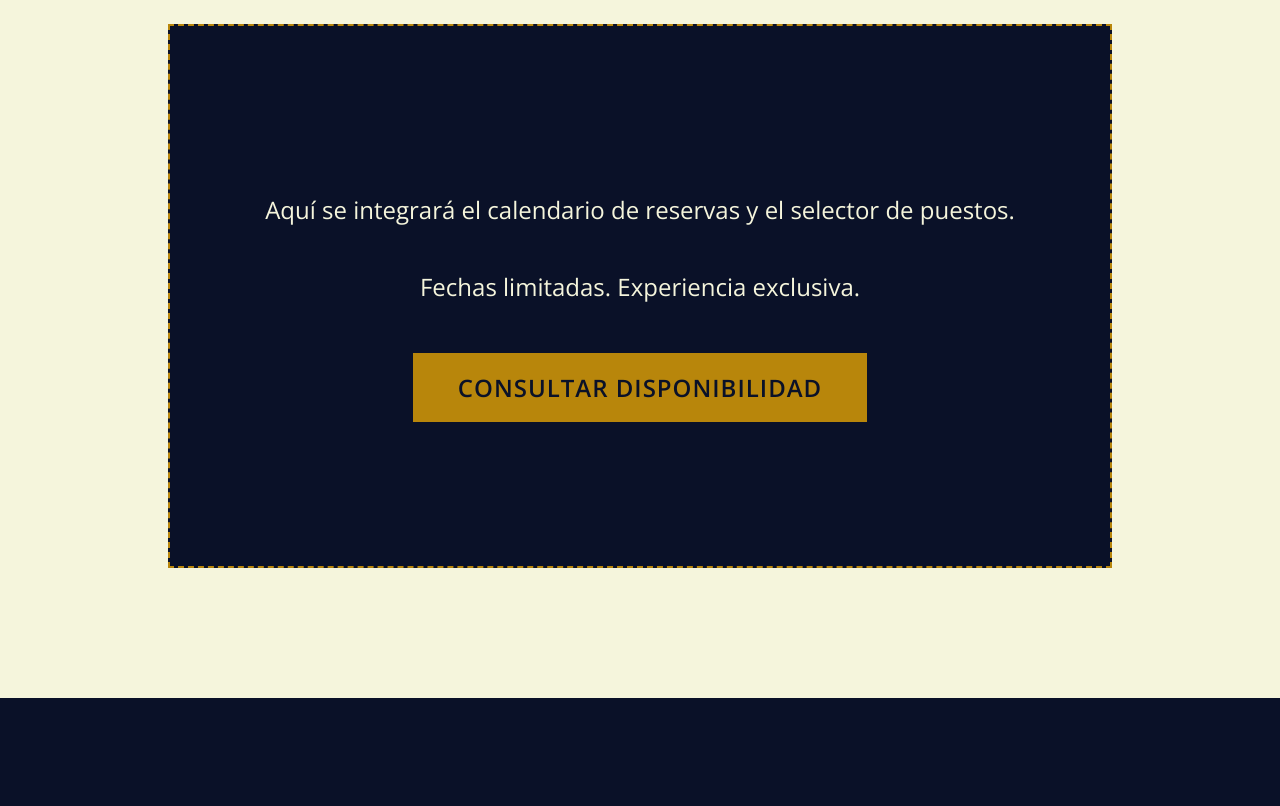
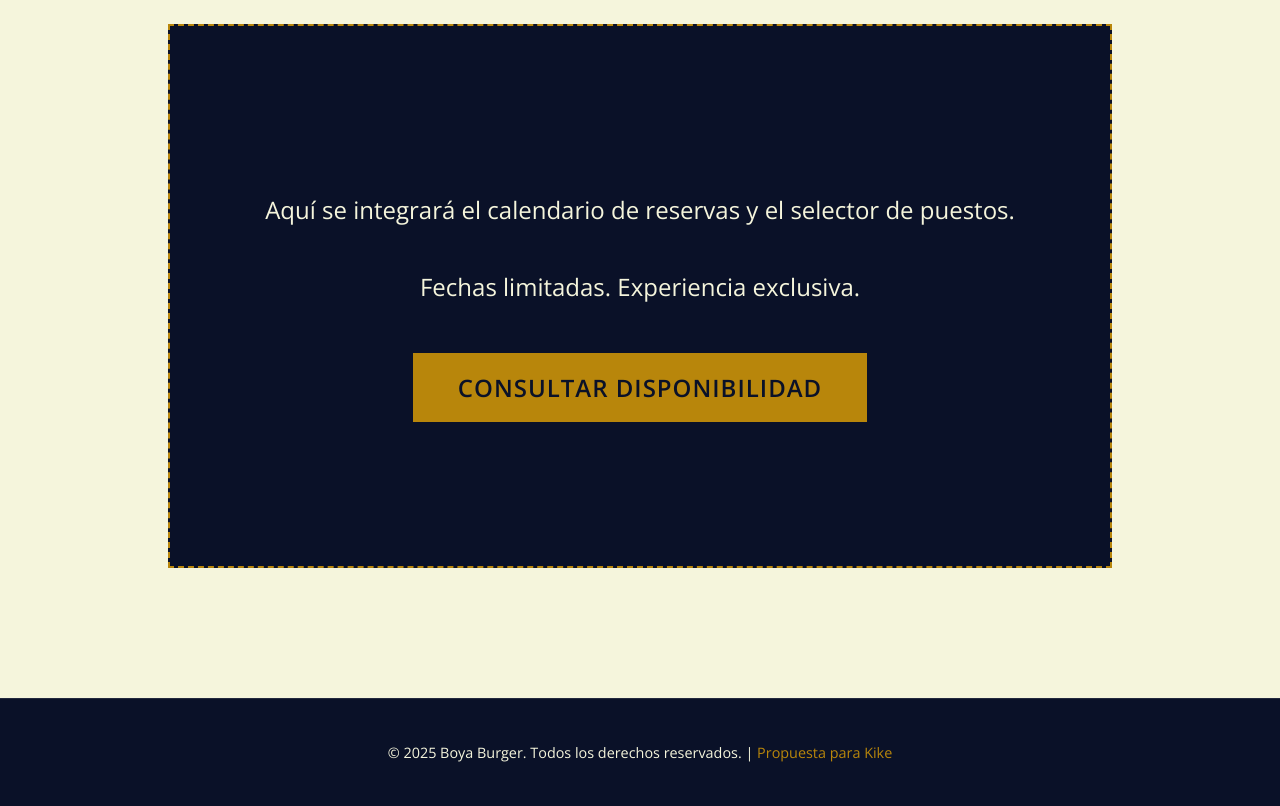
Before and after one commit to TomTondreau/boyaburgers, a plain HTML site: page index.html in a window 1280 px wide. Shown: the part 3388-4194 px from the top of the page. Before the commit the page ends 4086 px from the top, so only its background shows below. Drawn offline with nearby package versions, Linux system fonts and the light colour scheme; placeholder pictures from the web are drawn by us.

```diff
--- a/index.html
+++ b/index.html
@@ -231,6 +231,22 @@
         .calendar-placeholder .cta-button {
             margin-top: 30px;
         }
+        .footer {
+            background-color: var(--color-navy);
+            color: var(--color-off-white);
+            padding: 30px 5%;
+            text-align: center;
+            font-size: 0.9rem;
+            border-top: 1px solid rgba(255,255,255,0.1);
+        }
+        .footer a {
+            color: var(--color-gold);
+            text-decoration: none;
+            transition: color 0.3s ease;
+        }
+        .footer a:hover {
+            color: var(--color-off-white);
+        }
 
         /* --- RESPONSIVE DESIGN --- */
         @media (max-width: 1024px) {
@@ -341,5 +357,9 @@
         </div>
     </section>
 
+    <footer class="footer">
+        <p>&copy; 2025 Boya Burger. Todos los derechos reservados. | <a href="kike-proposal.html">Propuesta para Kike</a></p>
+    </footer>
+
 </body>
 </html>
```
